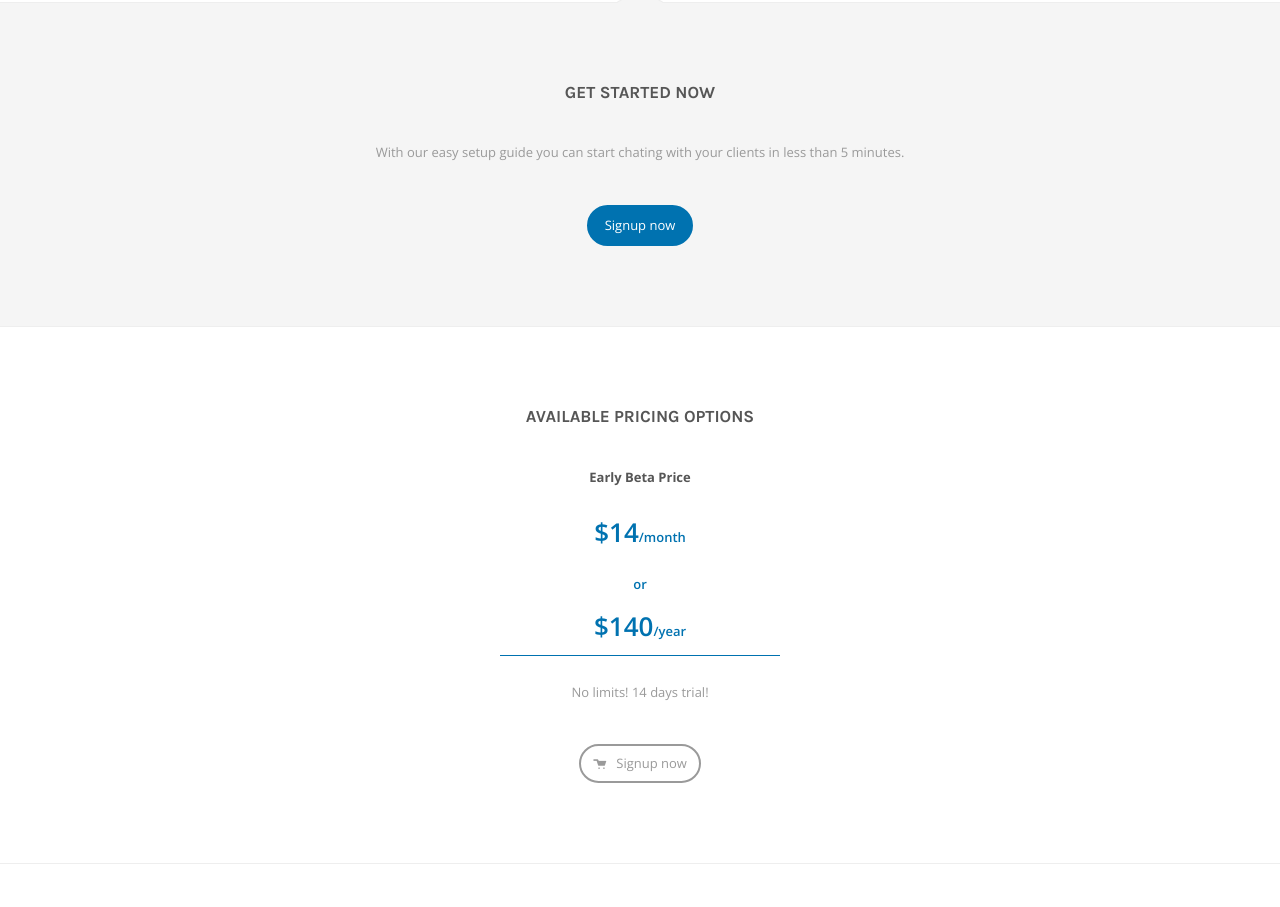
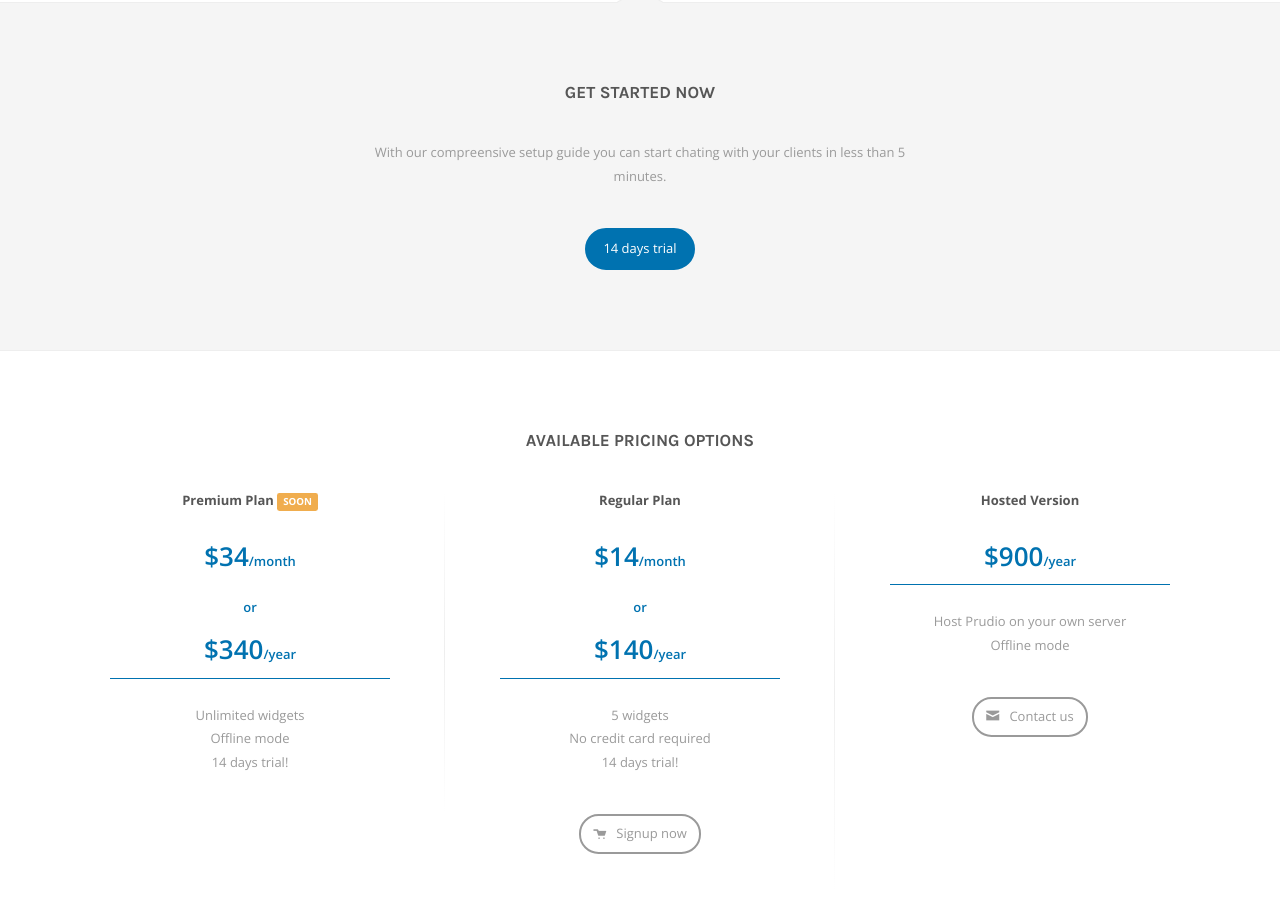
Before and after one commit to PrudioHQ/prudio-product-site, a website: page index.html in a window 1280 px wide. Shown: the part 1233-2140 px from the top of the page. Drawn offline with nearby package versions, Linux system fonts and the light colour scheme.

Commit message:
Clients & pricing update, removed team

```diff
--- a/index.html
+++ b/index.html
@@ -105,10 +105,10 @@
                     <li class="active"><a href="#home">Home</a></li>
                     <li><a href="#features">Features</a></li>
                     <li><a href="#pricing">Pricing</a></li>
-              <li><a href="#team">Team</a></li>
+                    <!-- li><a href="#team">Team</a></li -->
                     <li><a href="http://docs.prud.io/">Docs</a></li>
-              <li><a href="https://app.prud.io/#/login">Login</a></li>
-              <li class="special"><a href="https://app.prud.io/#/register">Signup</a></li>
+                    <li><a href="https://app.prudio.com/">Login</a></li>
+                    <li class="special"><a href="https://app.prudio.com/">Signup</a></li>
                     <!--
                     <li class="hidden-xs">
                     <p class="navbar-text navbar__separator"></p>
@@ -148,7 +148,7 @@
                 </p>
 
                 <!-- Hero buttons -->
-              <a href="https://app.prud.io/#/register" class="hero__btn btn btn-lg btn-primary animated fadeInUp delay_2">Signup now</a>
+                <a href="https://app.prudio.com" class="hero__btn btn btn-lg btn-primary animated fadeInUp delay_2">Signup now</a>
                 <a href="#features" class="hero__btn btn btn-lg btn-link animated fadeInUp delay_2">Find out more</a>
 
             </div>
@@ -218,11 +218,11 @@
         <div class="row">
             <div class="row-same-height">
                 <div class="col-sm-5 col-sm-height col-middle">
-                <h4 class="heading heading_left">Mobile Ready</h4>
+                    <h4 class="heading heading_left">Talk to your customers</h4>
                     <p class="heading__sub">
-                  Prudio uses mobile first aproach. This means that it works well on both mobile and desktop versions.
+                        Prudio uses Slack infrastructure so you can talk to your customers from the apps you already have.
                     </p>
-                <a href="https://app.prud.io/#/register" class="btn btn-default heading__btn">Signup now</a>
+                    <a href="https://app.prudio.com" class="btn btn-default heading__btn">Signup now</a>
                 </div>
                 <div class="col-sm-7 col-sm-height col-middle">
                     <img src="img/showcase.png" alt="..." class="img-responsive">
@@ -240,9 +240,9 @@
             <div class="col-xs-12 col-sm-8 col-md-6 col-sm-offset-2 col-md-offset-3">
                 <h4 class="heading">Get started now</h4>
                 <p class="heading__sub">
-                With our easy setup guide you can start chating with your clients in less than 5 minutes.
+                    With our compreensive setup guide you can start chating with your clients in less than 5 minutes.
                 </p>
-              <a href="https://app.prud.io/#/register" class="btn btn-lg btn-primary heading__btn wow fadeInUp">Signup now</a>
+                <a href="https://app.prudio.com" class="btn btn-lg btn-primary heading__btn wow fadeInUp">14 days trial</a>
             </div>
         </div> <!-- / .row -->
     </div> <!-- / .container -->
@@ -263,10 +263,31 @@
         </div> <!-- / .row -->
         <div class="row">
             <div class="pricing__items">
-              <div class="col-md-offset-4 col-md-4">
+                <div class="col-md-4">
                     <div class="pricing__item pricing__item_one text-center">
                         <div class="pricing-item__title">
-                    Early Beta Price
+                            Premium Plan <span class="label label-warning">SOON</span>
+                        </div>
+                        <div class="pricing-item__price">
+                            $34<span>/month</span>
+                            <br><span>or</span><br>
+                            $340<span>/year</span>
+                        </div>
+                        <div class="pricing-item__summary">
+                            <ul class="list-unstyled">
+                                <li>Unlimited widgets</li>
+                                <li>Offline mode</li>
+                                <li>14 days trial!</li>
+                            </ul>
+                        </div>
+                    </div> <!-- / .pricing__items -->
+                </div>
+
+
+                <div class="col-md-4">
+                    <div class="pricing__item pricing__item_one text-center">
+                        <div class="pricing-item__title">
+                            Regular Plan
                         </div>
                         <div class="pricing-item__price">
                             $14<span>/month</span>
@@ -274,10 +295,34 @@
                             $140<span>/year</span>
                         </div>
                         <div class="pricing-item__summary">
-                    No limits! 14 days trial!
+                            <ul class="list-unstyled">
+                                <li>5 widgets</li>
+                                <li>No credit card required</li>
+                                <li>14 days trial!</li>
+                            </ul>
                         </div>
-                  <a href="https://app.prud.io/#/register" class="btn btn-default">
+                        <a href="https://app.prudio.com" class="btn btn-default">
                             <span class="oi oi-cart"></span> &nbsp; Signup now
+                        </a>
+                    </div> <!-- / .pricing__items -->
+                </div>
+
+                <div class="col-md-4">
+                    <div class="pricing__item pricing__item_one text-center">
+                        <div class="pricing-item__title">
+                            Hosted Version
+                        </div>
+                        <div class="pricing-item__price">
+                            $900<span>/year</span>
+                        </div>
+                        <div class="pricing-item__summary">
+                            <ul class="list-unstyled">
+                                <li>Host Prudio on your own server</li>
+                                <li>Offline mode</li>
+                            </ul>
+                        </div>
+                        <a href="mailto:hello@prudio.com" class="btn btn-default">
+                            <span class="oi oi-envelope-closed"></span> &nbsp; Contact us
                         </a>
                     </div> <!-- / .pricing__items -->
                 </div>
@@ -290,7 +335,8 @@
 
 <!-- TEAM
 ============================== -->
-      <div class="section" id="team">
+<!--
+<div class="section section_alt" id="team">
 <div class="container">
 <div class="row">
 <div class="col-xs-12">
@@ -299,7 +345,7 @@
 Our global team.
 </p>
 </div>
-          </div> <!-- / .row -->
+</div>
 <div class="row">
 <div class="col-md-10 col-md-offset-1">
 <div class="row">
@@ -324,8 +370,8 @@
 <div class="clearfix"></div>
 </div>
 </div>
-                    </div> <!-- / .row -->
-                  </div> <!-- / .team__item -->
+</div>
+</div>
 </div>
 
 <div class="col-xs-6 col-sm-4">
@@ -349,8 +395,8 @@
 <div class="clearfix"></div>
 </div>
 </div>
-                    </div> <!-- / .row -->
-                  </div> <!-- / .team__item -->
+</div>
+</div>
 </div>
 
 <div class="col-xs-6 col-sm-4">
@@ -374,10 +420,10 @@
 <div class="clearfix"></div>
 </div>
 </div>
-                    </div> <!-- / .row -->
-                  </div> <!-- / .team__item -->
 </div>
-              </div> <!-- / .row -->
+</div>
+</div>
+</div>
 <div class="row">
 <div class="col-md-4 col-md-offset-4">
 <p class="text-center"><a href="https://github.com/PrudioHQ/prudio-chat/graphs/contributors" target="_blank">Meet all the contributors</a></p>
@@ -385,9 +431,9 @@
 </div>
 </div>
 
-          </div> <!-- / .row -->
-        </div> <!-- / .container -->
-      </div> <!-- / .section -->
+</div>
+</div>
+</div> -->
 
 <!-- TESTIMONIALS
 ============================== -->
@@ -501,6 +547,12 @@
 
             </div>
         </div> <!-- / .row -->
+        <div class="row">
+            <div class="col-sm-12">
+                <h4 class="heading">Trusted by</h4>
+                <img class="img-responsive" src="/img/trusted-by.png" alt=""  />
+            </div>
+        </div>
     </div>
 </div>
 
@@ -509,12 +561,12 @@
 <footer>
     <div class="container">
         <div class="row">
-            <div class="col-sm-6">
-              &copy; 2015 Prud.io - All Rights Reserved.
+            <div class="col-sm-4">
+                &copy; 2015 Prudio.com - All Rights Reserved.
             </div>
-            <div class="col-sm-6">
+            <div class="col-sm-8">
                 <div class="text-right">
-                    Prud.io it is not created by or affiliated with <a href="https://slack.com/" target="_blank">Slack Technologies, Inc</a> <small>(not that we would mind)</small>.
+                    <strong>Prudio.com</strong> it is not created by or affiliated with <a href="https://slack.com/" target="_blank">Slack Technologies, Inc</a> <small>(not that we would mind)</small>.
                 </div>
             </div>
         </div>
```
Lines whose indentation alone changed are shown as unchanged.
